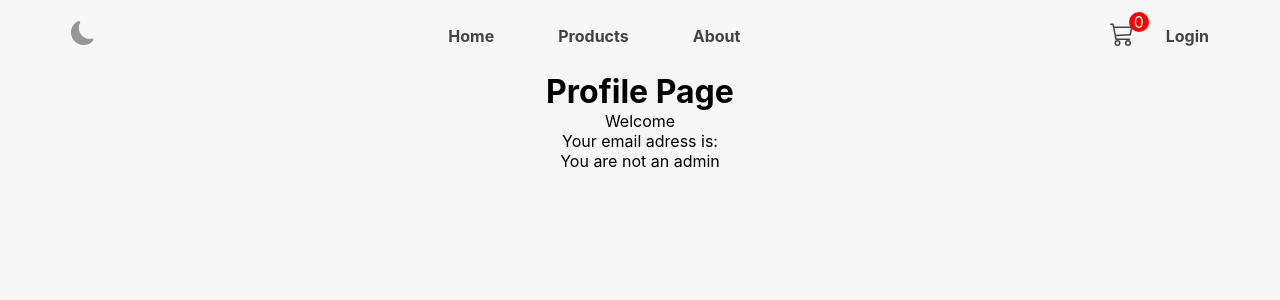
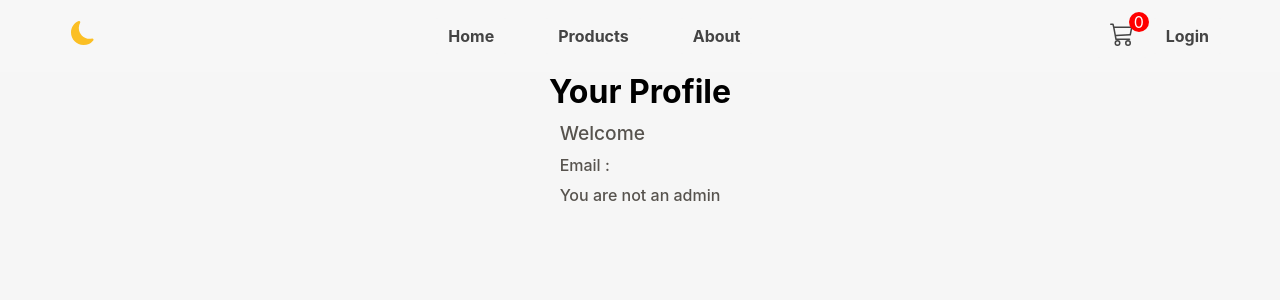
Before and after one commit to Hadi-bakhshi/shopping-app, a React (Create React App) app: page /profile in a window 1280 px wide. Shown: the top 300 px of the page. Built offline with nearby package versions, Linux system fonts and the light colour scheme.

Commit message:
styles updated

```diff
--- a/src/Components/Navigation/navigation.css
+++ b/src/Components/Navigation/navigation.css
@@ -25,16 +25,17 @@
 }
 
 .css-1e6y48t-MuiButtonBase-root-MuiButton-root{
-  margin-left: 1rem;
-  font-size: 1.5rem!important;
-  color: rgb(151, 151, 150) !important;
+  margin-left: 1rem !important;
+  font-size: 1.7rem!important;
+  font-weight: 600!important;
+  color: #444 !important;
   cursor: pointer;
 }
 
 .nav-logo{
   margin-left: 1rem;
   font-size: 1.5rem;
-  color: rgb(151, 151, 150);
+  color: #fbbf24;
 }
 
 .navigationLinks {
--- a/src/Components/Slider/photoslider.css
+++ b/src/Components/Slider/photoslider.css
@@ -22,6 +22,12 @@
   -webkit-align-items: center;
   align-items: center;
 }
+.swiper-button-prev{
+  color: #7e22ce;
+}
+.swiper-button-next{
+  color: #7e22ce;
+}
 
 .swiper-slide img {
   display: block;
--- a/src/Pages/ProfilePage.js
+++ b/src/Pages/ProfilePage.js
@@ -1,6 +1,6 @@
 import { withRouter } from "react-router-dom";
 import { useAuth } from "../context/AuthProvider";
-import styles from './profilePage.module.css'
+import styles from "./profilePage.module.css";
 
 const ProfilePage = ({ history }) => {
   const userInfo = useAuth();
@@ -12,11 +12,17 @@ const ProfilePage = ({ history }) => {
 
   return (
     <div className={styles.profileContainer}>
-      <h1>Profile Page</h1>
-      <p> Welcome {userInfo.name}</p>
-      <p>Your email adress is: {userInfo.email}</p>
-      {userInfo.isAdmin ? "You are an admin" : "You are not an admin"}
-      {userInfo ? <button className={styles.logoutBtn} onClick={logoutHandler}>Logout</button> : null}
+      <h1>Your Profile</h1>
+      <div>
+        <p className={styles.welcomeMsg}> Welcome {userInfo.name}</p>
+        <p className={styles.emailP}>Email : {userInfo.email}</p>
+        <p>{userInfo.isAdmin ? "You are an admin" : "You are not an admin"}</p>
+      </div>
+      {userInfo ? (
+        <button className={styles.logoutBtn} onClick={logoutHandler}>
+          Logout
+        </button>
+      ) : null}
     </div>
   );
 };
--- a/src/Pages/profilePage.module.css
+++ b/src/Pages/profilePage.module.css
@@ -4,6 +4,19 @@
   align-items: center;
   flex-direction: column;
   margin: 0 auto;
+}
+.profileContainer div p {
+  color: #57534e;
+  font-weight: 500;
+}
+
+.welcomeMsg {
+  font-size: 1.2rem;
+  margin: 10px 0;
+}
+.emailP {
+  font-size: 1rem;
+  margin: 10px 0;
 }
 
 .logoutBtn {
```
